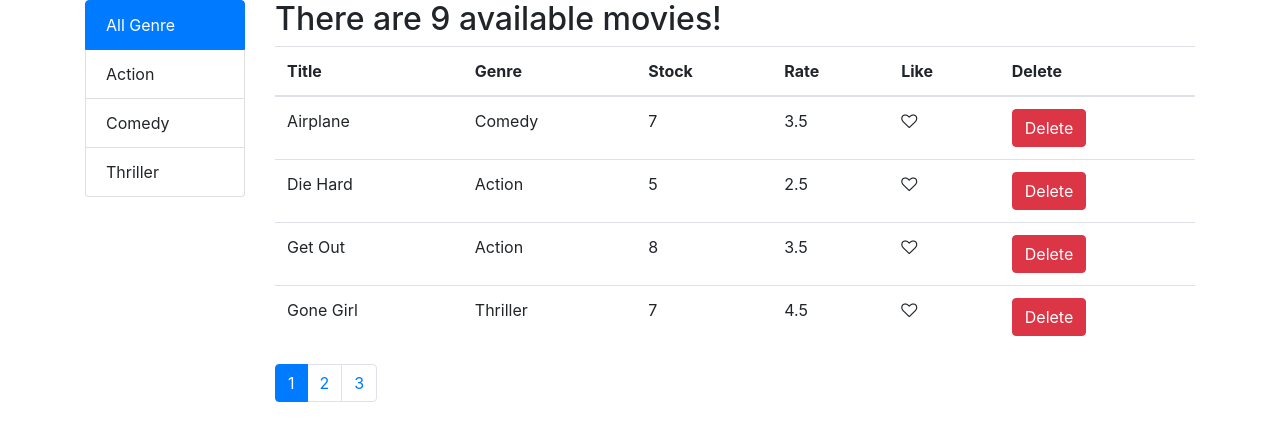
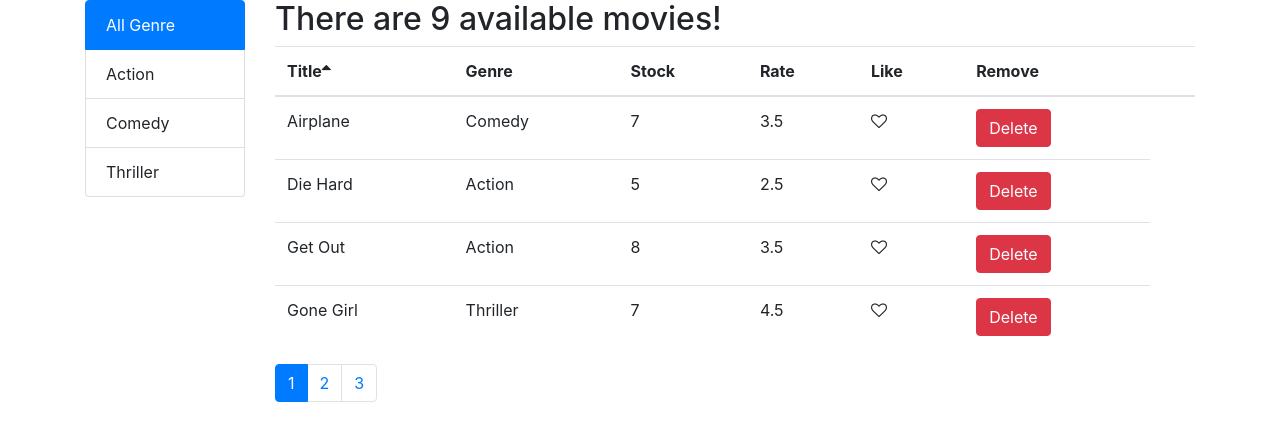
Before and after one commit to shahryar-h/vidlyCodeWithMosh, a React (Create React App) app: page / in a window 1280 px wide. Shown: the top 440 px of the page. Built offline with nearby package versions, Linux system fonts and the light colour scheme.

Commit message:
finished the sorting

```diff
--- a/src/components/common/listgroup.jsx
+++ b/src/components/common/listgroup.jsx
@@ -1,13 +1,12 @@
 import React, { Component } from "react";
 
-const Listgroup = (props) => {
-  const {
-    genres,
-    onItemSelect,
-    textProperty,
-    valueProperty,
-    selectedItem,
-  } = props;
+const Listgroup = ({
+  genres,
+  onItemSelect,
+  textProperty,
+  valueProperty,
+  selectedItem,
+}) => {
   return (
     <ul className="list-group">
       {genres.map((g) => (
--- a/src/components/common/pagination.js
+++ b/src/components/common/pagination.js
@@ -1,9 +1,7 @@
 import React from "react";
 import _ from "lodash";
 
-const Pagination = (props) => {
-  const { itemsCount, pageSize, onPageChange, currentPage } = props;
-
+const Pagination = ({ itemsCount, pageSize, onPageChange, currentPage }) => {
   const pageCount = Math.ceil(itemsCount / pageSize);
   if (pageCount === 1) return null;
   const pages = _.range(1, pageCount + 1);
--- /dev/null
+++ b/src/components/common/table.jsx
@@ -0,0 +1,14 @@
+import React from "react";
+import TableBody from "./tableBody";
+import TableHeader from "./tableHeader";
+
+const Table = ({ columns, sortColumn, onSort, data }) => {
+  return (
+    <table className="table">
+      <TableHeader columns={columns} sortColumn={sortColumn} onSort={onSort} />
+      <TableBody data={data} columns={columns} />
+    </table>
+  );
+};
+
+export default Table;
--- /dev/null
+++ b/src/components/common/tableBody.jsx
@@ -0,0 +1,32 @@
+import React, { Component } from "react";
+import _ from "lodash";
+
+class TableBody extends Component {
+  renderCell = (item, column) => {
+    if (column.content) return column.content(item);
+    return _.get(item, column.path);
+  };
+
+  createKey = (item, column) => {
+    return item._id + (column.path || column.lable);
+  };
+  render() {
+    const { data, columns } = this.props;
+
+    return (
+      <tbody>
+        {data.map((item) => (
+          <tr key={item._id}>
+            {columns.map((column) => (
+              <td key={this.createKey(item, column)}>
+                {this.renderCell(item, column)}
+              </td>
+            ))}
+          </tr>
+        ))}
+      </tbody>
+    );
+  }
+}
+
+export default TableBody;
--- /dev/null
+++ b/src/components/common/tableHeader.jsx
@@ -0,0 +1,44 @@
+import React, { Component } from "react";
+
+class TableHeader extends Component {
+  raisSort = (path) => {
+    const sortColumn = { ...this.props.sortColumn };
+    if (sortColumn.path === path) {
+      sortColumn.order = sortColumn.order === "asc" ? "desc" : "asc";
+    } else {
+      sortColumn.path = path;
+      sortColumn.order = "asc";
+    }
+    this.props.onSort(sortColumn);
+  };
+
+  renderSortIcon = (column) => {
+    const { sortColumn } = this.props;
+
+    if (column.path !== sortColumn.path) return null;
+    if (sortColumn.order === "asc") return <i className="fa fa-sort-asc" />;
+    return <i className="fa fa-sort-desc" />;
+  };
+
+  render() {
+    return (
+      <thead>
+        <tr>
+          {this.props.columns.map((column) => (
+            <th
+              className="clickale"
+              key={column.path || column.key}
+              onClick={() => this.raisSort(column.path)}
+            >
+              {column.lable}
+              {this.renderSortIcon(column)}
+            </th>
+          ))}
+          <th></th>
+        </tr>
+      </thead>
+    );
+  }
+}
+
+export default TableHeader;
--- a/src/components/movies.jsx
+++ b/src/components/movies.jsx
@@ -16,6 +16,7 @@ class Movies extends Component {
     currentGenre: "All Genre",
     sortColumn: { path: "title", order: "asc" },
   };
+
   componentDidMount() {
     const genres = [{ _id: "", name: "All Genre" }, ...getGenres()];
     this.setState({ movies: getMovies(), genres });
@@ -60,6 +61,27 @@ class Movies extends Component {
   handleSort = (sortColumn) => {
     this.setState({ sortColumn });
   };
+
+  getPageData = () => {
+    const {
+      currentPage,
+      pageSize,
+      movies: allmovies,
+      genres,
+      sortColumn,
+      currentGenre,
+    } = this.state;
+    const filteredMovies = this.filterMovies(allmovies, currentGenre);
+    const sorted = _.orderBy(
+      filteredMovies,
+      [sortColumn.path],
+      [sortColumn.order]
+    );
+
+    const movies = paginate(sorted, currentPage, pageSize);
+
+    return { totalCount: filteredMovies.length, data: movies };
+  };
   render() {
     const { length: count } = this.state.movies;
     const {
@@ -71,15 +93,7 @@ class Movies extends Component {
       currentGenre,
     } = this.state;
     if (count === 0) return <h2>There are no available movies!</h2>;
-
-    const filteredMovies = this.filterMovies(allmovies, currentGenre);
-    const sorted = _.orderBy(
-      filteredMovies,
-      [sortColumn.path],
-      [sortColumn.order]
-    );
-
-    const movies = paginate(sorted, currentPage, pageSize);
+    const { totalCount, data: movies } = this.getPageData();
 
     return (
       <div className="row">
@@ -91,7 +105,7 @@ class Movies extends Component {
           />
         </div>
         <div className="col">
-          <h2>There are {filteredMovies.length} available movies!</h2>
+          <h2>There are {totalCount} available movies!</h2>
           <MoviesTable
             movies={movies}
             sortColumn={sortColumn}
@@ -100,7 +114,7 @@ class Movies extends Component {
             onSort={this.handleSort}
           />
           <Pagination
-            itemsCount={filteredMovies.length}
+            itemsCount={totalCount}
             pageSize={pageSize}
             currentPage={currentPage}
             onPageChange={this.handlePageChange}
--- a/src/components/moviesTable.jsx
+++ b/src/components/moviesTable.jsx
@@ -1,63 +1,44 @@
 import React, { Component } from "react";
 import Like from "./common/like";
+import Table from "./common/table";
 
 class MoviesTable extends Component {
-  raisSort = (path) => {
-    const sortColumn = { ...this.props.sortColumn };
-    if (sortColumn.path === path) {
-      sortColumn.order = sortColumn.order === "asc" ? "desc" : "asc";
-    } else {
-      sortColumn.path = path;
-      sortColumn.order = "asc";
-    }
-    this.props.onSort(sortColumn);
-  };
+  columns = [
+    { path: "title", lable: "Title" },
+    { path: "genre.name", lable: "Genre" },
+    { path: "numberInStock", lable: "Stock" },
+    { path: "dailyRentalRate", lable: "Rate" },
+    {
+      path: "",
+      lable: "Like",
+      content: (movie) => (
+        <Like liked={movie.liked} onClick={() => this.props.onLike(movie)} />
+      ),
+    },
+    {
+      path: "",
+      lable: "Remove",
+      content: (movie) => (
+        <button
+          onClick={() => this.props.onDelete(movie)}
+          className="btn btn-danger"
+        >
+          Delete
+        </button>
+      ),
+    },
+  ];
 
   render() {
-    const { movies, onDelete, onLike } = this.props;
+    const { movies, onSort, sortColumn } = this.props;
 
     return (
-      <table className="table">
-        <thead>
-          <tr>
-            <th onClick={() => this.raisSort("title")} scope="col">
-              Title
-            </th>
-            <th onClick={() => this.raisSort("genre.name")} scope="col">
-              Genre
-            </th>
-            <th onClick={() => this.raisSort("numberInStock")} scope="col">
-              Stock
-            </th>
-            <th onClick={() => this.raisSort("dailyRentalRate")} scope="col">
-              Rate
-            </th>
-            <th scope="col">Like</th>
-            <th scope="col">Delete</th>
-          </tr>
-        </thead>
-        <tbody>
-          {movies.map((movie) => (
-            <tr key={movie.id}>
-              <td>{movie.title}</td>
-              <td>{movie.genre.name}</td>
-              <td>{movie.numberInStock}</td>
-              <td>{movie.dailyRentalRate}</td>
-              <td>
-                <Like liked={movie.liked} onClick={() => onLike(movie)} />
-              </td>
-              <td>
-                <button
-                  onClick={() => onDelete(movie)}
-                  className="btn btn-danger"
-                >
-                  Delete
-                </button>
-              </td>
-            </tr>
-          ))}
-        </tbody>
-      </table>
+      <Table
+        columns={this.columns}
+        data={movies}
+        sortColumn={sortColumn}
+        onSort={onSort}
+      />
     );
   }
 }
--- a/src/index.css
+++ b/src/index.css
@@ -6,3 +6,7 @@ code {
   font-family: source-code-pro, Menlo, Monaco, Consolas, "Courier New",
     monospace;
 }
+
+.clickale {
+  cursor: pointer;
+}
```
